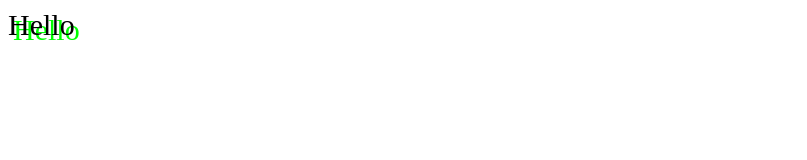
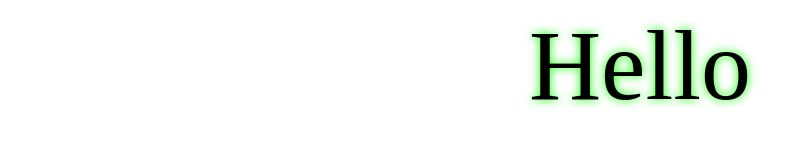
Before and after one commit to prizrak1609/ownserver_nodejs, a website: page views/index.html in a window 1280 px wide. Shown: the whole page, without its empty margins (0-807 px from the left). Drawn offline with Linux system fonts and the light colour scheme.

Commit message:
added css styles

```diff
--- a/views/Css.css
+++ b/views/Css.css
@@ -1,4 +1,5 @@
 p {
-font-size: 30px;
-text-shadow: 5px 5px #00ff00;
+font-size: 100px;
+text-shadow: 0px 0px 10px #0fff00;
+text-align: center;
 }
```
